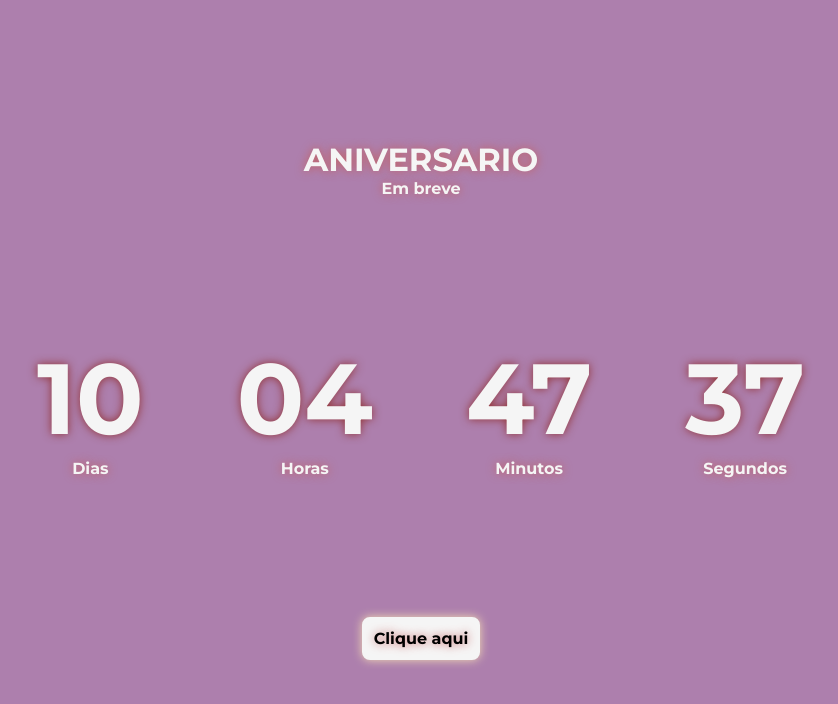
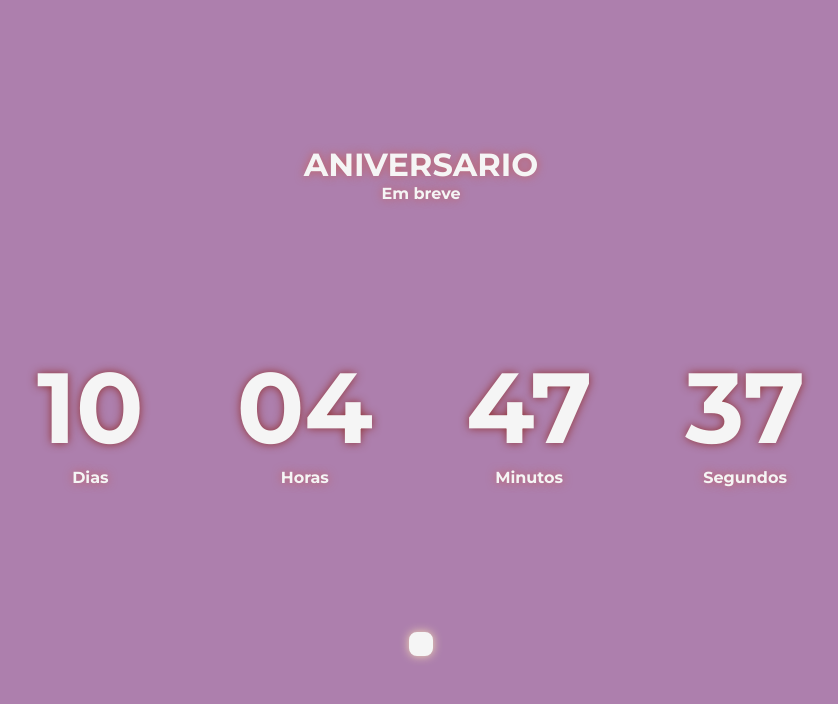
Before and after one commit to EniJunioor/CountDonw_Site, a plain HTML site: page index.html in a window 1280 px wide. Shown: the whole page, without its empty margins (219-1057 px from the left). Drawn offline with Linux system fonts and the light colour scheme.

Commit message:
Update index.html

```diff
--- a/index.html
+++ b/index.html
@@ -37,7 +37,7 @@
       </div>
 
       <div class="button">
-        <a href="./page/index.html">Clique aqui</a>
+<!-- <a href="./page/index.html">Clique aqui</a> -->
       </div>
     </div>
 
```
